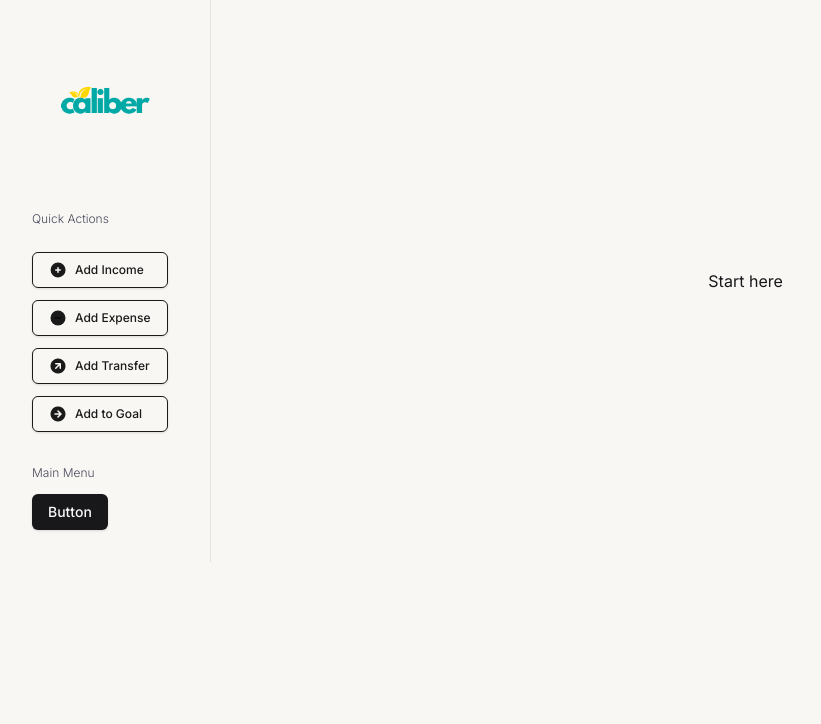
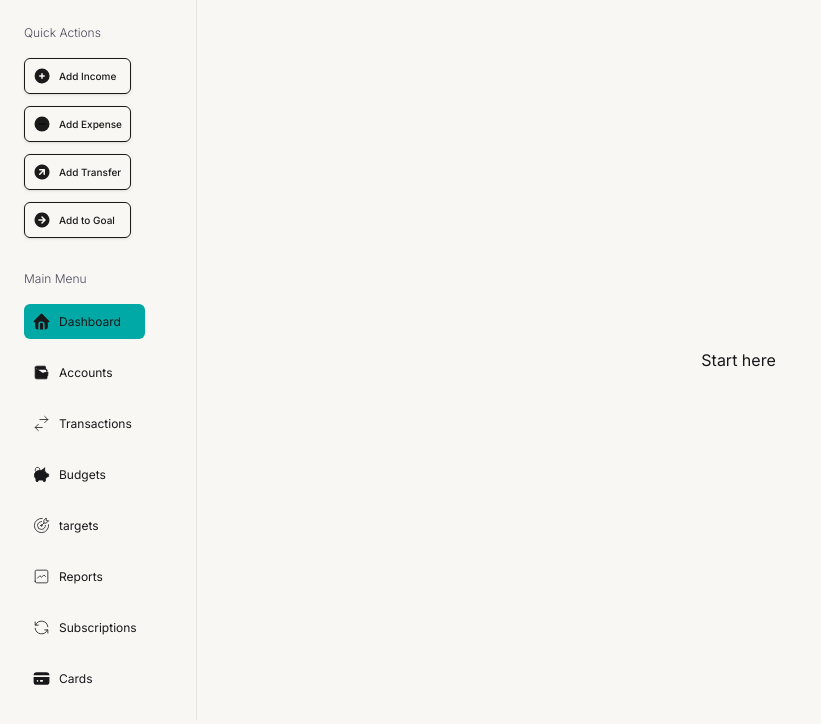
Before and after one commit to jgbattung/Caliber-Finance, a Next.js app: page / in a window 1280 px wide. Shown: the top 724 px of the page, without its empty margins (0-821 px from the left). Built offline with nearby package versions, Linux system fonts and the light colour scheme.

Commit message:
Render left sidebar buttons and links

```diff
--- a/src/components/LeftSidebar/LeftSidebar.tsx
+++ b/src/components/LeftSidebar/LeftSidebar.tsx
@@ -1,39 +1,53 @@
-import Image from 'next/image'
+"use client"
+
 import React from 'react'
-import logo from './../../public/assets/logo-dark.png'
 import { Button } from '../ui/button'
-import { ISidebarQuickActions, sidebarQuickActions } from '@/utils/Sidebar/sidebarUtils'
+import { ISidebarMainMenuLinks, ISidebarQuickActions, sidebarMainMenuLinks, sidebarQuickActions } from '@/utils/Sidebar/sidebarUtils'
+import Link from 'next/link'
+import { usePathname } from 'next/navigation'
 
-const LeftSidebar = () => {
+const LeftSidebar: React.FC = () => {
+  const currentPathname = usePathname();
   const renderQuickActions = (action: ISidebarQuickActions) => {
     const Icon = action.Icon
 
     return (
       <Button
         key={action.buttonId}
-        className='flex items-center justify-start w-full gap-2 text-left transition-all bg-transparent border border-solid hover:bg-slate-300/[0.2] border-color text-color-primary group'
+        className='flex items-center px-2 py-1 justify-start w-full gap-2 text-left transition-all bg-transparent border border-solid hover:bg-slate-300/[0.2] border-color text-color-primary group'
       >
         <Icon
           size={18}
           stroke={1}
         />
-        <p className='text-accent-xs'>{action.text}</p>
+        <p className='text-accent-3xs'>{action.text}</p>
       </Button>
     )
   };
 
+  const renderMainMenuLinks = (link: ISidebarMainMenuLinks) => {
+    const isActive = currentPathname === link.route
+    const Icon = link.Icon
+
+    return (
+      <Link
+        href={link.route}
+        className={`flex px-2 py-2 rounded-md items-center justify-start w-full gap-2 text-left group ${isActive ? 'bg-primary-500' : ''}`}
+      >
+        <Icon
+          size={19}
+          stroke={1}
+          className={`transition-all ${isActive ? '' : 'group-hover:text-primary-600'}`}
+        />
+        <p className={`transition-all text-accent-xs ${isActive ? '' : 'group-hover:text-primary-600'}`}>{link.text}</p>
+      </Link>
+    )
+  };
+
   return (
-    <div className='flex flex-col items-center justify-center gap-8 p-8 border-r max-lg:hidden w-60 border-r-bg-dark'>
-      <div className='flex items-center justify-center'>
-        <Image
-          src={logo}
-          alt='Caliber Logo'
-          width={200}
-          height={200}
-        />
-      </div>
+    <div className='flex flex-col items-center justify-center w-56 gap-8 p-6 border-r max-lg:hidden border-r-bg-dark'>
       <div className='flex flex-col items-start justify-center w-full gap-8'>
-        <div className='flex flex-col gap-6'>
+        <div className='flex flex-col gap-4'>
           <p className='font-light text-accent-xs text-color-secondary'>Quick Actions</p>
           <div className='flex flex-col gap-4'>
             <div className='flex flex-col gap-3'>
@@ -41,12 +55,10 @@ const LeftSidebar = () => {
             </div>
           </div>
         </div>
-        <div className='flex flex-col gap-3'>
+        <div className='flex flex-col gap-4'>
         <p className='font-light text-accent-xs text-color-secondary'>Main Menu</p>
-          <div>
-            <Button>
-              Button
-            </Button>
+          <div className='flex flex-col gap-4'>
+            {sidebarMainMenuLinks.map(renderMainMenuLinks)}
           </div>
         </div>
       </div>
--- a/tailwind.config.js
+++ b/tailwind.config.js
@@ -103,6 +103,8 @@ module.exports = {
         'body-sm': '1rem',
         'body-xs': '0.875rem',
         'accent-xs': '0.75rem',
+        'accent-2xs': '0.688rem',
+        'accent-3xs': '0.625rem',
       },
       borderRadius: {
         lg: 'var(--radius)',
```
